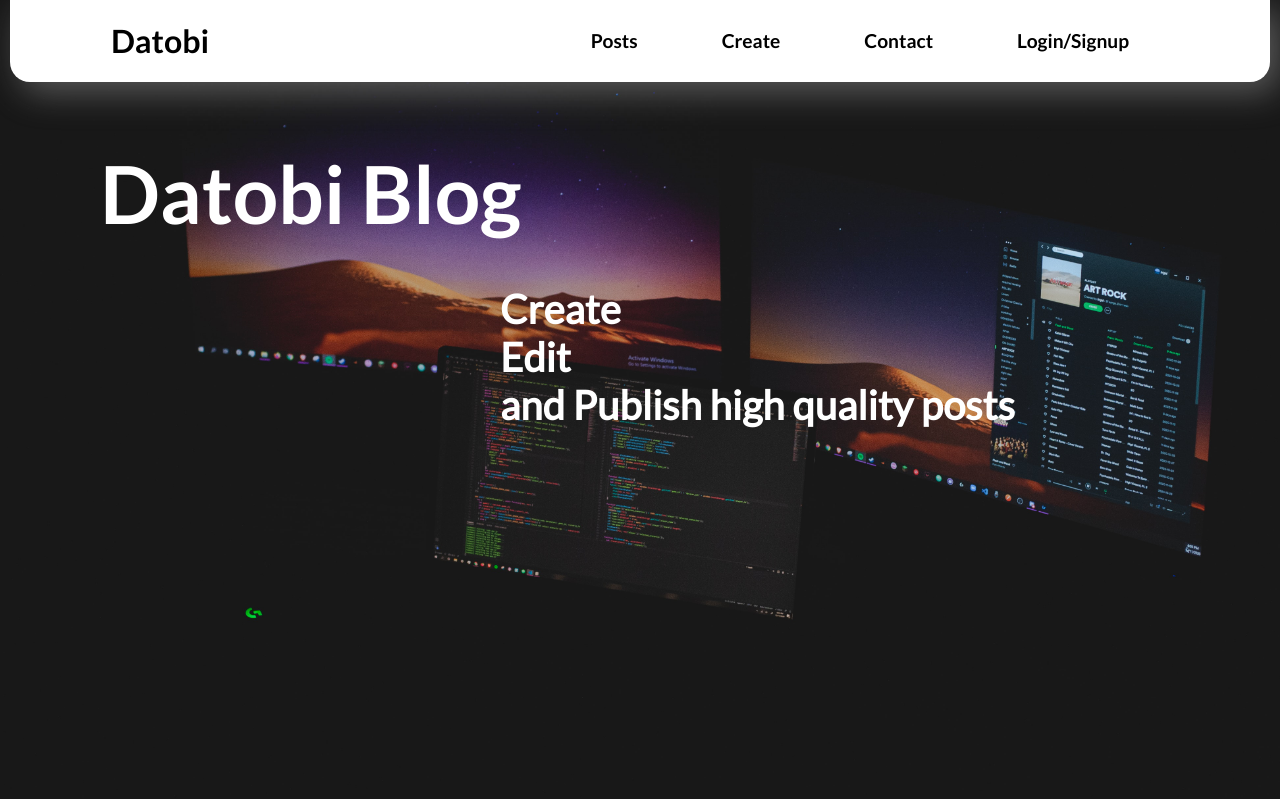
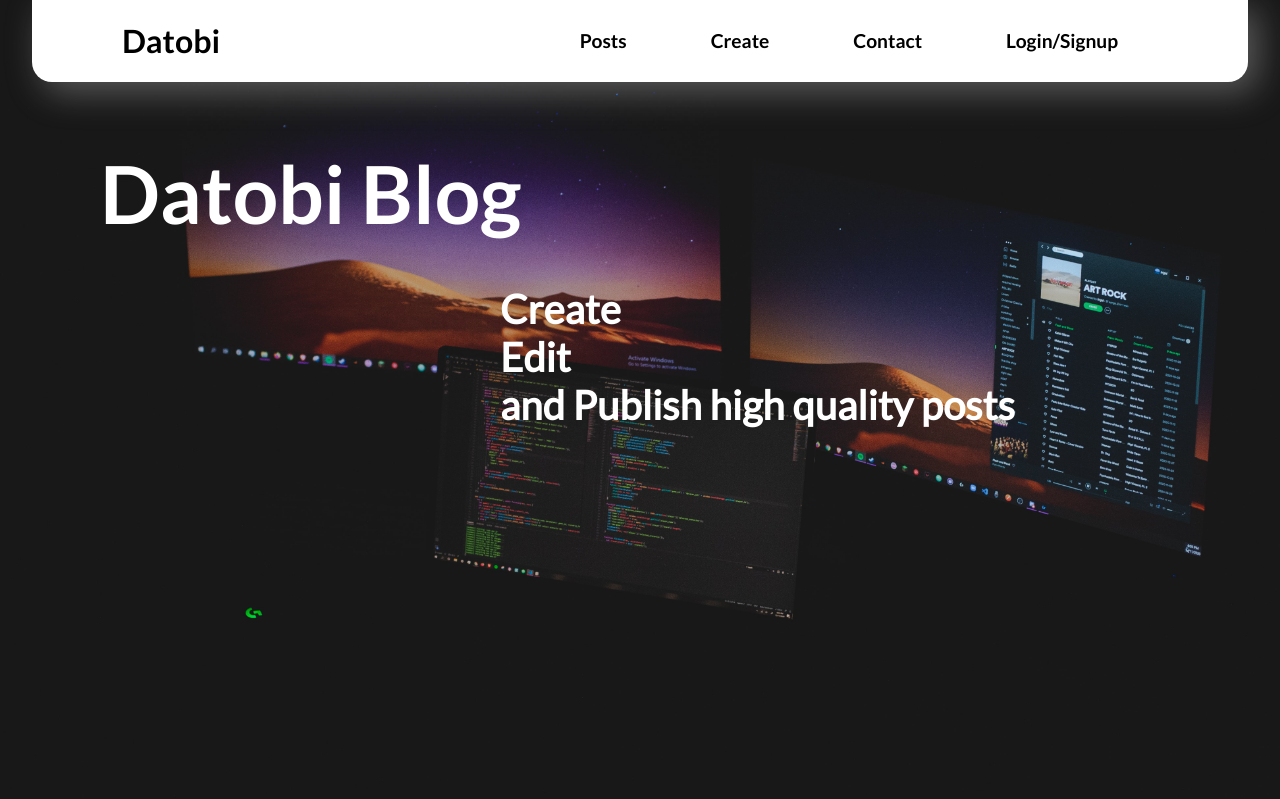
Before and after one commit to anga35/Datobi-Blog, a Django app: page / in a window 1280 px wide; the page is wider, and only the part inside the window is pictured. Shown: the top 799 px of that part. Run offline with Django 3.2, Linux system fonts and the light colour scheme; data comes from the database, SQL or seed files in the repository; parts of the project's set-up code (start-up, migrations or seed data) failed here and were passed over; some libraries are stand-ins or nearby versions.

Commit message:
Viewport

```diff
--- a/blog/templates/blog/post_list.html
+++ b/blog/templates/blog/post_list.html
@@ -4,7 +4,7 @@
 <head>
 <title>Datobi</title>
 <meta charset="UTF-8">
-<meta http-equiv="X-UA-Compatible" content="IE=edge">
+
 <meta name="viewport" content="width=device-width, initial-scale=1.0">
 <!-- <link rel="stylesheet" href="{% static 'css/bootstrap.min.css' %}">
 <link rel="stylesheet" href="{% static 'js/bootstrap.min.js' %}"> -->
--- a/static/css/styles.css
+++ b/static/css/styles.css
@@ -101,8 +101,8 @@ header{
     border-bottom-right-radius: 20px;
     border-bottom-left-radius: 20px;
     box-shadow: 10px 10px 35px rgba(212, 212, 212, 0.352);
-    margin-left: 10px;
-    margin-right: 10px;
+    margin-left: 2rem;
+    margin-right: 2rem;
 }
 
 h1{
```
